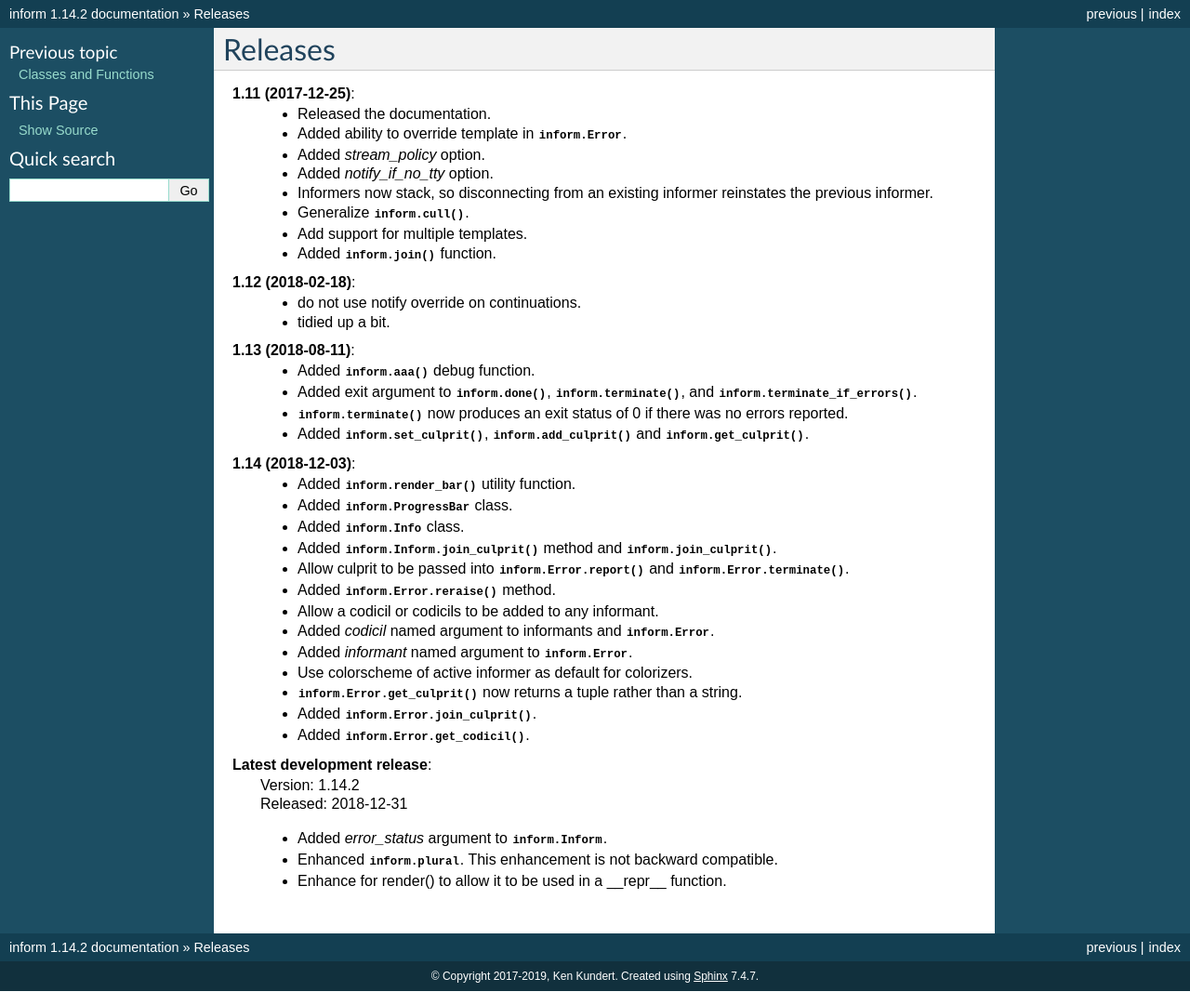
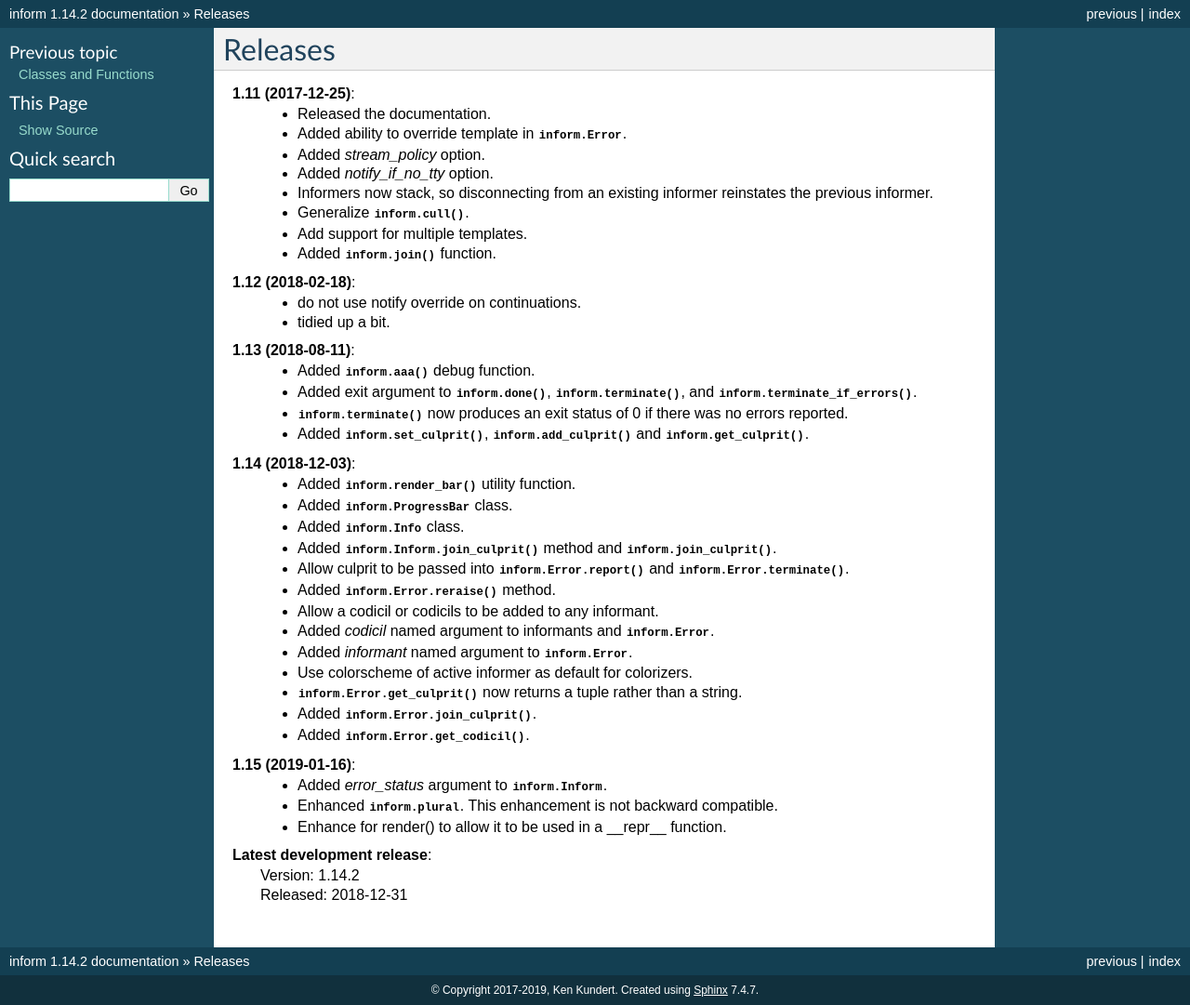
Before and after one commit to KenKundert/inform, a Sphinx documentation site: the page built from doc/releases.rst, in a window 1280 px wide. Shown: the whole page at 93% size. Built offline with Sphinx 7.4.7, drawn with Linux system fonts in a browser that asks for light colours.

Commit message:
Update releases descriptions.

```diff
--- a/doc/releases.rst
+++ b/doc/releases.rst
@@ -42,11 +42,12 @@ Releases
     - Added :meth:`inform.Error.join_culprit`.
     - Added :meth:`inform.Error.get_codicil`.
 
-**Latest development release**:
-    | Version: 1.14.2
-    | Released: 2018-12-31
-
+**1.15 (2019-01-16)**:
     - Added *error_status* argument to :class:`inform.Inform`.
     - Enhanced :class:`inform.plural`.  This enhancement is not backward
       compatible.
     - Enhance for render() to allow it to be used in a __repr__ function.
+
+**Latest development release**:
+    | Version: 1.14.2
+    | Released: 2018-12-31
```
